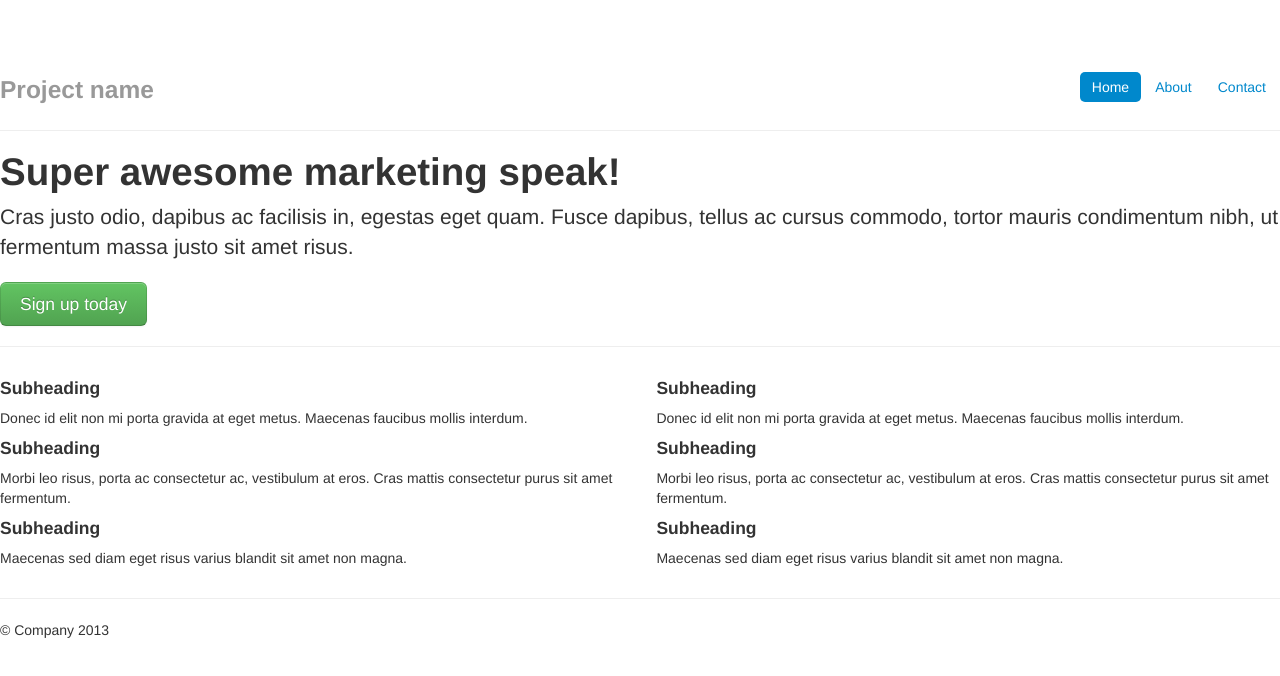
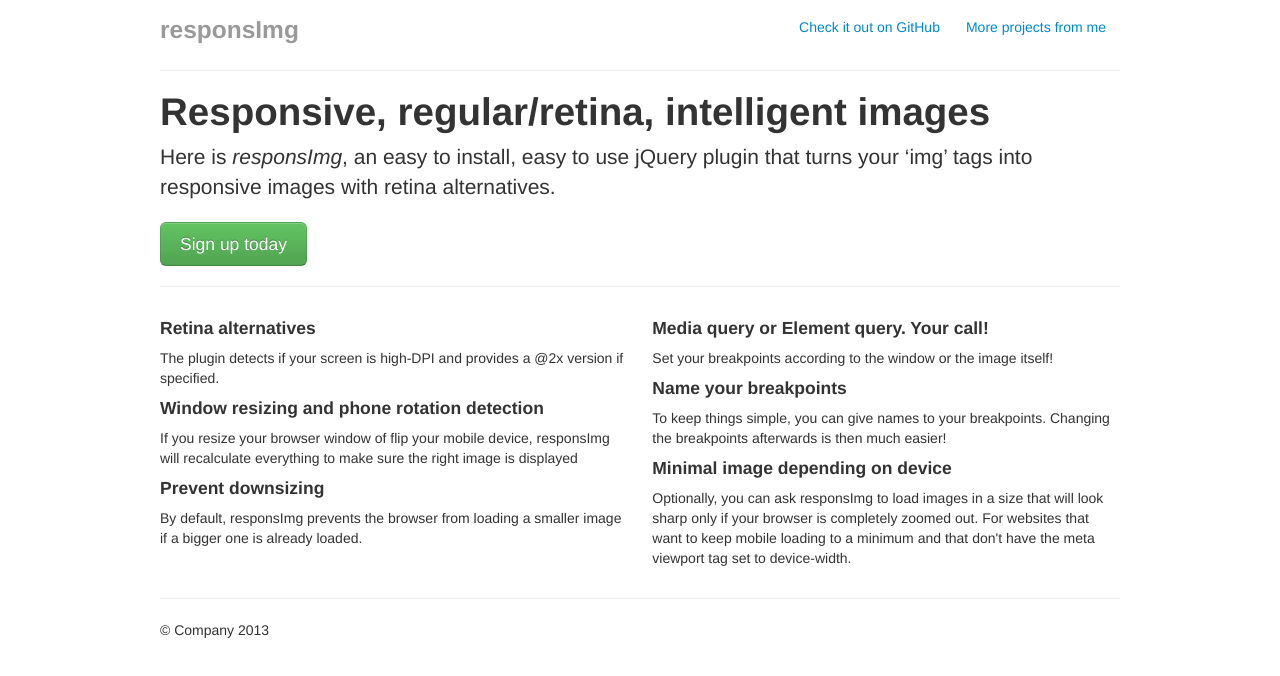
Before and after one commit to etiennetalbot/responsImg, a plain HTML site: page index.html in a window 1280 px wide. Drawn offline with nearby package versions, Linux system fonts and the light colour scheme.

Commit message:
Begin typing content

```diff
--- a/css/main.css
+++ b/css/main.css
@@ -1,5 +1 @@
-
-
-/* ==========================================================================
-   Author's custom styles
-   ========================================================================== */
+.container { margin: 0 auto; max-width: 960px; }
--- a/index.html
+++ b/index.html
@@ -11,12 +11,6 @@
         <meta name="viewport" content="width=device-width">
 
         <link rel="stylesheet" href="css/bootstrap.min.css">
-        <style>
-            body {
-                padding-top: 60px;
-                padding-bottom: 40px;
-            }
-        </style>
         <link rel="stylesheet" href="css/bootstrap-responsive.min.css">
         <link rel="stylesheet" href="css/main.css">
 
@@ -24,24 +18,21 @@
     </head>
     <body>
 
-        <!-- This code is taken from http://twitter.github.com/bootstrap/examples/hero.html -->
-
-    <div class="container-narrow">
+    <div class="container">
 
       <div class="masthead">
         <ul class="nav nav-pills pull-right">
-          <li class="active"><a href="#">Home</a></li>
-          <li><a href="#">About</a></li>
-          <li><a href="#">Contact</a></li>
+          <li><a href="#">Check it out on GitHub</a></li>
+          <li><a href="#">More projects from me</a></li>
         </ul>
-        <h3 class="muted">Project name</h3>
+        <h3 class="muted">responsImg</h3>
       </div>
 
       <hr>
 
       <div class="jumbotron">
-        <h1>Super awesome marketing speak!</h1>
-        <p class="lead">Cras justo odio, dapibus ac facilisis in, egestas eget quam. Fusce dapibus, tellus ac cursus commodo, tortor mauris condimentum nibh, ut fermentum massa justo sit amet risus.</p>
+        <h1>Responsive, regular/retina, intelligent images</h1>
+        <p class="lead">Here is <em>responsImg</em>, an easy to install, easy to use jQuery plugin that turns your &lsquo;img&rsquo; tags into responsive images with retina alternatives.</p>
         <a class="btn btn-large btn-success" href="#">Sign up today</a>
       </div>
 
@@ -49,25 +40,25 @@
 
       <div class="row-fluid marketing">
         <div class="span6">
-          <h4>Subheading</h4>
-          <p>Donec id elit non mi porta gravida at eget metus. Maecenas faucibus mollis interdum.</p>
+          <h4>Retina alternatives</h4>
+          <p>The plugin detects if your screen is high-DPI and provides a @2x version if specified.</p>
 
-          <h4>Subheading</h4>
-          <p>Morbi leo risus, porta ac consectetur ac, vestibulum at eros. Cras mattis consectetur purus sit amet fermentum.</p>
+          <h4>Window resizing and phone rotation detection</h4>
+          <p>If you resize your browser window of flip your mobile device, responsImg will recalculate everything to make sure the right image is displayed</p>
 
-          <h4>Subheading</h4>
-          <p>Maecenas sed diam eget risus varius blandit sit amet non magna.</p>
+          <h4>Prevent downsizing</h4>
+          <p>By default, responsImg prevents the browser from loading a smaller image if a bigger one is already loaded.</p>
         </div>
 
         <div class="span6">
-          <h4>Subheading</h4>
-          <p>Donec id elit non mi porta gravida at eget metus. Maecenas faucibus mollis interdum.</p>
+          <h4>Media query or Element query. Your call!</h4>
+          <p>Set your breakpoints according to the window or the image itself!</p>
 
-          <h4>Subheading</h4>
-          <p>Morbi leo risus, porta ac consectetur ac, vestibulum at eros. Cras mattis consectetur purus sit amet fermentum.</p>
+          <h4>Name your breakpoints</h4>
+          <p>To keep things simple, you can give names to your breakpoints. Changing the breakpoints afterwards is then much easier!</p>
 
-          <h4>Subheading</h4>
-          <p>Maecenas sed diam eget risus varius blandit sit amet non magna.</p>
+          <h4>Minimal image depending on device</h4>
+          <p>Optionally, you can ask responsImg to load images in a size that will look sharp only if your browser is completely zoomed out. For websites that want to keep mobile loading to a minimum and that don't have the meta viewport tag set to device-width.</p>
         </div>
       </div>
 
```
